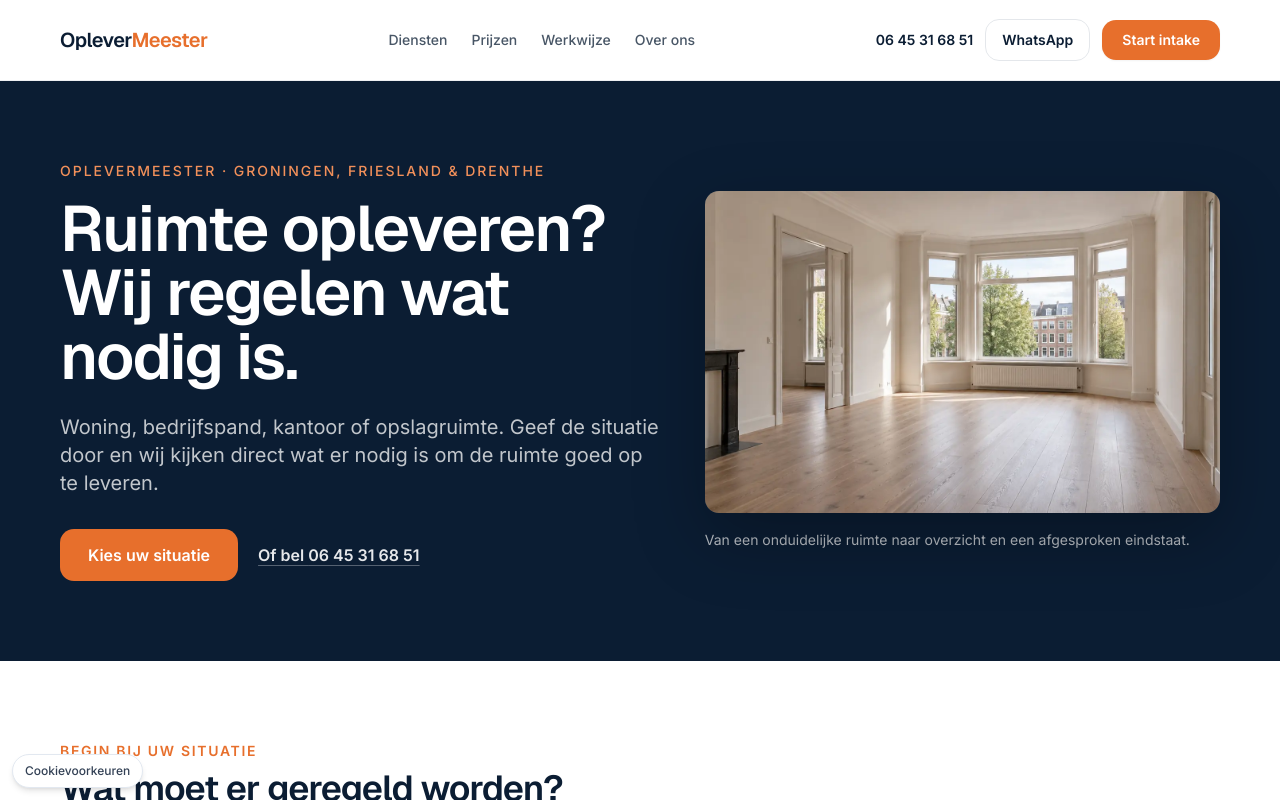
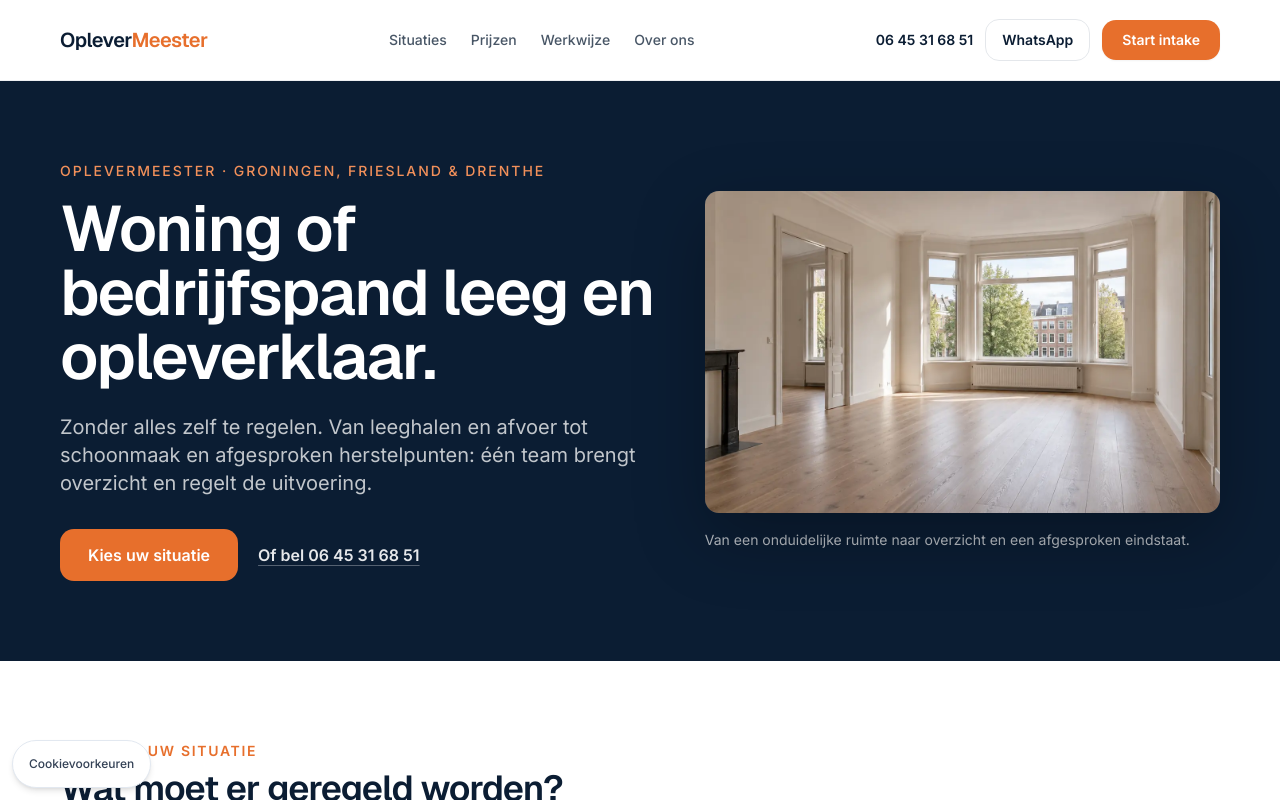
Before and after one commit to sandvlietbv/OpleverMeester, a Next.js app: page / in a window 1280 px wide. Both pictures are taken after a click on the button "Alleen noodzakelijk". Shown: the top 800 px of the page. Built offline with nearby package versions, Linux system fonts and the light colour scheme.

Commit message:
Gerichte CRO-, tracking- en toegankelijkheidsverbeteringen (#46)
Verduidelijkt de hero, herstelt de situatie-anchor, breidt privacyvriendelijke conversietracking en structured data uit en vergroot belangrijke mobiele klikvlakken.

```diff
--- a/app/page.tsx
+++ b/app/page.tsx
@@ -9,6 +9,6 @@ import Contact from "@/components/Contact";
 import Footer from "@/components/Footer";
 import Pricing from "@/components/Pricing";
 
-const JSON_LD={"@context":"https://schema.org","@type":"LocalBusiness",name:"OpleverMeester",url:"https://www.oplevermeester.nl",telephone:"+31645316851",email:"info@oplevermeester.nl",areaServed:["Groningen","Friesland","Drenthe"],priceRange:"€532,40+ incl. btw"};
+const JSON_LD={"@context":"https://schema.org","@type":["LocalBusiness","ProfessionalService"],name:"OpleverMeester",url:"https://www.oplevermeester.nl",telephone:"+31645316851",email:"info@oplevermeester.nl",areaServed:[{"@type":"AdministrativeArea",name:"Groningen"},{"@type":"AdministrativeArea",name:"Friesland"},{"@type":"AdministrativeArea",name:"Drenthe"}],priceRange:"€532,40+ incl. btw",contactPoint:{"@type":"ContactPoint",telephone:"+31645316851",contactType:"customer service",availableLanguage:"nl"},hasOfferCatalog:{"@type":"OfferCatalog",name:"Oplever- en ontruimingsdiensten",itemListElement:["Woningontruiming","Huis leeghalen na overlijden","Huurwoning opleveren","Seniorenverhuizing en oplevering","Bedrijfsontruiming"].map((name)=>({"@type":"Offer",itemOffered:{"@type":"Service",name,areaServed:["Groningen","Friesland","Drenthe"]}}))}};
 
 export default function HomePage(){return <><script type="application/ld+json" dangerouslySetInnerHTML={{__html:JSON.stringify(JSON_LD)}}/><Header/><main><Hero/><SituationNavigator/><Trust/><Process/><Reviews/><Pricing/><Contact/><FAQ/></main><Footer/></>}
--- a/components/AnalyticsConsent.tsx
+++ b/components/AnalyticsConsent.tsx
@@ -15,9 +15,21 @@ function stopAnalytics(){if(typeof window==="undefined")return;setAnalyticsDisab
 
 export default function AnalyticsConsent(){
   const[consent,setConsent]=useState<Consent>(null),[loaded,setLoaded]=useState(false),[preferencesOpen,setPreferencesOpen]=useState(false);
-  useEffect(()=>{const stored=window.localStorage.getItem(CONSENT_KEY);const initial:Consent=stored==="accepted"||stored==="declined"?stored:null;setConsent(initial);setLoaded(true);if(initial==="accepted")startAnalytics();else stopAnalytics()},[]);
+  useEffect(()=>{
+    const stored=window.localStorage.getItem(CONSENT_KEY);const initial:Consent=stored==="accepted"||stored==="declined"?stored:null;setConsent(initial);setLoaded(true);if(initial==="accepted")startAnalytics();else stopAnalytics();
+    function trackContactClick(event:MouseEvent){
+      const link=(event.target as Element|null)?.closest("a");
+      if(!link)return;
+      const href=link.getAttribute("href")||"";
+      const source=link.dataset.trackSource||window.location.pathname;
+      if(href.startsWith("tel:"))window.gtag?.("event","phone_click",{source_page:window.location.pathname,source});
+      if(href.includes("wa.me/"))window.gtag?.("event","whatsapp_click",{source_page:window.location.pathname,source});
+    }
+    document.addEventListener("click",trackContactClick);
+    return()=>document.removeEventListener("click",trackContactClick);
+  },[]);
   function choose(next:Exclude<Consent,null>){window.localStorage.setItem(CONSENT_KEY,next);setConsent(next);setPreferencesOpen(false);if(next==="accepted")startAnalytics();else stopAnalytics()}
   if(!loaded)return null;
-  if(consent&&!preferencesOpen)return <button type="button" onClick={()=>setPreferencesOpen(true)} className="fixed bottom-3 left-3 z-[70] rounded-full border border-slate-200 bg-white px-3 py-2 text-xs font-medium text-slate-700 shadow-md hover:bg-slate-50">Cookievoorkeuren</button>;
+  if(consent&&!preferencesOpen)return <button type="button" onClick={()=>setPreferencesOpen(true)} className="fixed bottom-3 left-3 z-[70] min-h-12 rounded-full border border-slate-200 bg-white px-4 py-2 text-xs font-medium text-slate-700 shadow-md hover:bg-slate-50">Cookievoorkeuren</button>;
   return <div className="fixed inset-x-3 bottom-3 z-[80] mx-auto max-w-2xl rounded-2xl border border-slate-200 bg-white p-5 shadow-2xl sm:bottom-6 sm:p-6"><div className="space-y-3"><h2 className="text-base font-semibold text-slate-950">Privacyvriendelijke meting</h2><p className="text-sm leading-6 text-slate-600">OpleverMeester gebruikt alleen met uw toestemming Google Analytics om te begrijpen welke pagina&apos;s en intakes goed werken. Zonder toestemming laden we Google Analytics niet. Functionele onderdelen van de website blijven gewoon werken.</p><p className="text-xs leading-5 text-slate-500">Lees onze <Link href="/privacy" className="underline underline-offset-2 hover:text-slate-800">privacyverklaring</Link> en ons <Link href="/cookies" className="underline underline-offset-2 hover:text-slate-800">cookiebeleid</Link>.</p></div><div className="mt-5 flex flex-col gap-2 sm:flex-row sm:justify-end"><button type="button" onClick={()=>choose("declined")} className="rounded-xl border border-slate-300 px-4 py-2.5 text-sm font-medium text-slate-700 hover:bg-slate-50">Alleen noodzakelijk</button><button type="button" onClick={()=>choose("accepted")} className="rounded-xl bg-slate-950 px-4 py-2.5 text-sm font-semibold text-white hover:bg-slate-800">Analytics toestaan</button></div></div>
 }
--- a/components/Header.tsx
+++ b/components/Header.tsx
@@ -4,7 +4,7 @@ import { useState } from "react";
 import Link from "next/link";
 
 const NAV_LINKS = [
-  { label: "Diensten", href: "/#diensten" },
+  { label: "Situaties", href: "/#situaties" },
   { label: "Prijzen", href: "/#prijzen" },
   { label: "Werkwijze", href: "/#werkwijze" },
   { label: "Over ons", href: "/over-ons" },
@@ -44,7 +44,7 @@ export default function Header() {
           </a>
         </div>
 
-        <button type="button" className="flex h-10 w-10 items-center justify-center rounded-om text-navy lg:hidden" onClick={() => setOpen((v) => !v)} aria-expanded={open} aria-controls="mobiel-menu" aria-label={open ? "Menu sluiten" : "Menu openen"}>
+        <button type="button" className="flex h-12 w-12 items-center justify-center rounded-om text-navy lg:hidden" onClick={() => setOpen((v) => !v)} aria-expanded={open} aria-controls="mobiel-menu" aria-label={open ? "Menu sluiten" : "Menu openen"}>
           <span className="sr-only">Menu</span>
           <div className="flex flex-col gap-1.5">
             <span className={`h-0.5 w-6 bg-navy transition-transform ${open ? "translate-y-2 rotate-45" : ""}`} />
--- a/components/Hero.tsx
+++ b/components/Hero.tsx
@@ -8,11 +8,11 @@ export default function Hero() {
       <div className="container-om grid min-h-[66vh] items-center gap-10 py-14 md:py-20 lg:grid-cols-[1.08fr_.92fr]">
         <div>
           <p className="mb-4 text-sm font-medium uppercase tracking-[0.14em] text-orange-light">OpleverMeester · Groningen, Friesland & Drenthe</p>
-          <h1 className="max-w-4xl font-display text-4xl font-semibold leading-[1.05] tracking-tight md:text-6xl lg:text-[4rem]">Ruimte opleveren?<br />Wij regelen wat nodig is.</h1>
-          <p className="mt-6 max-w-2xl text-lg leading-relaxed text-white/75 md:text-xl">Woning, bedrijfspand, kantoor of opslagruimte. Geef de situatie door en wij kijken direct wat er nodig is om de ruimte goed op te leveren.</p>
+          <h1 className="max-w-4xl font-display text-4xl font-semibold leading-[1.05] tracking-tight md:text-6xl lg:text-[4rem]">Woning of bedrijfspand leeg en opleverklaar.</h1>
+          <p className="mt-6 max-w-2xl text-lg leading-relaxed text-white/75 md:text-xl">Zonder alles zelf te regelen. Van leeghalen en afvoer tot schoonmaak en afgesproken herstelpunten: één team brengt overzicht en regelt de uitvoering.</p>
           <div className="mt-8 flex flex-wrap items-center gap-x-5 gap-y-4">
             <a href="#situaties" className="inline-flex rounded-om bg-orange px-7 py-3.5 text-center font-semibold text-white hover:bg-orange-light">Kies uw situatie</a>
-            <a href={PHONE_HREF} className="font-semibold text-white/90 underline decoration-white/30 underline-offset-4 hover:text-orange-light">Of bel {PHONE_DISPLAY}</a>
+            <a href={PHONE_HREF} className="inline-flex min-h-12 items-center font-semibold text-white/90 underline decoration-white/30 underline-offset-4 hover:text-orange-light">Of bel {PHONE_DISPLAY}</a>
           </div>
         </div>
         <aside className="order-last" aria-label="Het resultaat van een oplevering">
--- a/components/SituationNavigator.tsx
+++ b/components/SituationNavigator.tsx
@@ -3,6 +3,8 @@
 import Image from "next/image";
 import Link from "next/link";
 import { useState } from "react";
+
+declare global { interface Window { gtag?: (...args: unknown[]) => void } }
 
 const SITUATIONS = [
   {
@@ -68,6 +70,7 @@ export default function SituationNavigator() {
                 href={situation.href}
                 onMouseEnter={() => setActive(index)}
                 onFocus={() => setActive(index)}
+                onClick={() => window.gtag?.("event", "situation_selected", { situation: situation.label, destination: situation.href, source_page: window.location.pathname })}
                 aria-current={active === index ? "true" : undefined}
                 className={`group flex min-h-[76px] items-center justify-between gap-4 rounded-om border px-5 py-4 transition-colors focus-visible:outline-none ${active === index ? "border-orange bg-orange/[0.06]" : "border-surface-mid bg-white hover:border-orange/60"}`}
               >
```
Also changed, not shown: components/Contact.tsx (+8 -5 lines).
